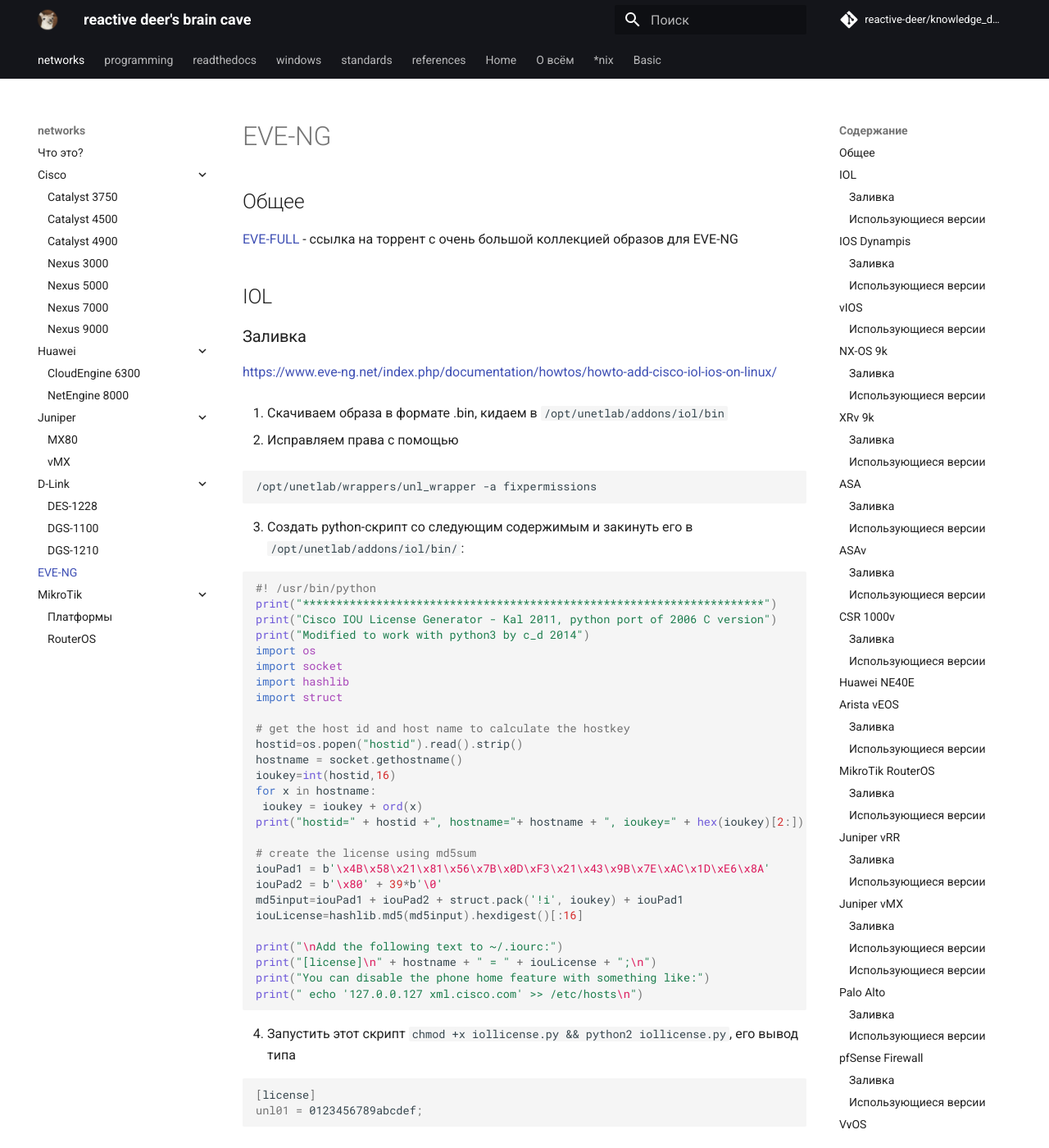
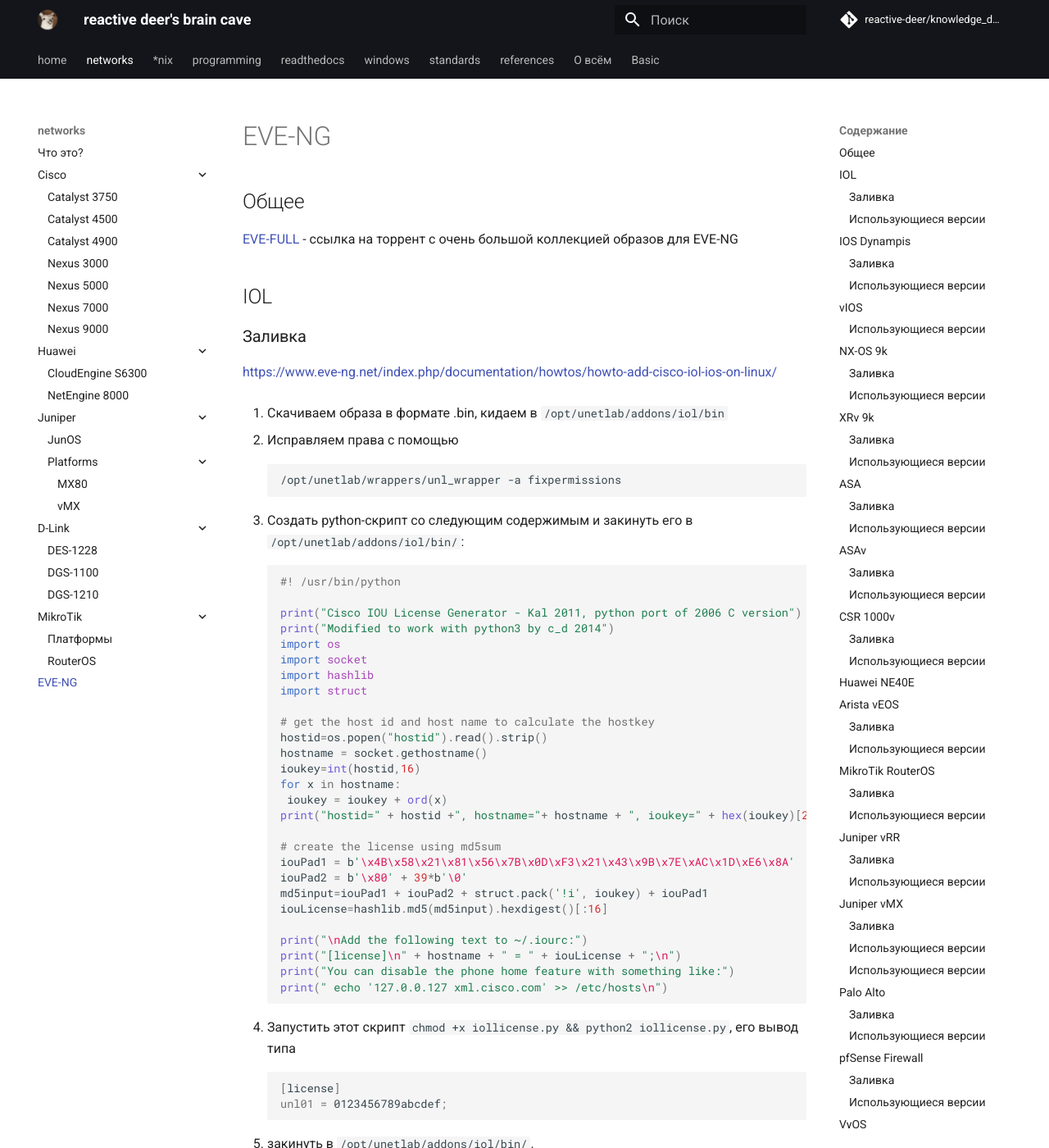
Before and after one commit to icebale-coder/readthedocs, an MkDocs documentation site: the page built from docs/network/labs/eve-ng.md, in a window 1280 px wide and 1400 px high. Shown: the whole window at 82% size. Built offline with MkDocs 1.6.1 and Material for MkDocs 9.7.7, drawn with Linux system fonts in a browser that asks for light colours; comment, search, counter and statistics services are not loaded.

````diff
--- a/docs/network/huawei/cloudengine6300.md
+++ b/docs/network/huawei/cloudengine6300.md
@@ -1,3 +1,3 @@
-title: CloudEngine 6300
+title: CloudEngine S6300
 
-# Huawei CloudEngine 6300
+# Huawei CloudEngine S6300
--- a/docs/network/labs/eve-ng.md
+++ b/docs/network/labs/eve-ng.md
@@ -16,48 +16,48 @@ https://www.eve-ng.net/index.php/documentation/howtos/howto-add-cisco-iol-ios-on
 
 2. Исправляем права с помощью
 
-   ```bash
-   /opt/unetlab/wrappers/unl_wrapper -a fixpermissions
-   ```
+	```bash
+	/opt/unetlab/wrappers/unl_wrapper -a fixpermissions
+	```
 
 3. Создать python-скрипт со следующим содержимым и закинуть его в `/opt/unetlab/addons/iol/bin/`:
 
-   ```python
-   #! /usr/bin/python
-   print("*********************************************************************")
-   print("Cisco IOU License Generator - Kal 2011, python port of 2006 C version")
-   print("Modified to work with python3 by c_d 2014")
-   import os
-   import socket
-   import hashlib
-   import struct
+	```python
+	#! /usr/bin/python
 
-   # get the host id and host name to calculate the hostkey
-   hostid=os.popen("hostid").read().strip()
-   hostname = socket.gethostname()
-   ioukey=int(hostid,16)
-   for x in hostname:
-    ioukey = ioukey + ord(x)
-   print("hostid=" + hostid +", hostname="+ hostname + ", ioukey=" + hex(ioukey)[2:])
+	print("Cisco IOU License Generator - Kal 2011, python port of 2006 C version")
+	print("Modified to work with python3 by c_d 2014")
+	import os
+	import socket
+	import hashlib
+	import struct
 
-   # create the license using md5sum
-   iouPad1 = b'\x4B\x58\x21\x81\x56\x7B\x0D\xF3\x21\x43\x9B\x7E\xAC\x1D\xE6\x8A'
-   iouPad2 = b'\x80' + 39*b'\0'
-   md5input=iouPad1 + iouPad2 + struct.pack('!i', ioukey) + iouPad1
-   iouLicense=hashlib.md5(md5input).hexdigest()[:16]
+	# get the host id and host name to calculate the hostkey
+	hostid=os.popen("hostid").read().strip()
+	hostname = socket.gethostname()
+	ioukey=int(hostid,16)
+	for x in hostname:
+	 ioukey = ioukey + ord(x)
+	print("hostid=" + hostid +", hostname="+ hostname + ", ioukey=" + hex(ioukey)[2:])
 
-   print("\nAdd the following text to ~/.iourc:")
-   print("[license]\n" + hostname + " = " + iouLicense + ";\n")
-   print("You can disable the phone home feature with something like:")
-   print(" echo '127.0.0.127 xml.cisco.com' >> /etc/hosts\n")
-   ```
+	# create the license using md5sum
+	iouPad1 = b'\x4B\x58\x21\x81\x56\x7B\x0D\xF3\x21\x43\x9B\x7E\xAC\x1D\xE6\x8A'
+	iouPad2 = b'\x80' + 39*b'\0'
+	md5input=iouPad1 + iouPad2 + struct.pack('!i', ioukey) + iouPad1
+	iouLicense=hashlib.md5(md5input).hexdigest()[:16]
+
+	print("\nAdd the following text to ~/.iourc:")
+	print("[license]\n" + hostname + " = " + iouLicense + ";\n")
+	print("You can disable the phone home feature with something like:")
+	print(" echo '127.0.0.127 xml.cisco.com' >> /etc/hosts\n")
+	```
 
 4. Запустить этот скрипт `chmod +x iollicense.py && python2 iollicense.py`, его вывод типа
 
-   ```bash
-   [license]
-   unl01 = 0123456789abcdef;
-   ```
+	```bash
+	[license]
+	unl01 = 0123456789abcdef;
+	```
 
 5. закинуть в `/opt/unetlab/addons/iol/bin/`.
 
@@ -122,45 +122,45 @@ https://www.eve-ng.net/index.php/documentation/howtos/howto-add-cisco-nexus-9000
 
 3. Зайти на устройство, отменить POAP - при включении появляется сообщение типа
 
-   ```bash
-   Abort Power On Auto Provisioning [yes - continue with normal setup, skip - bypass password and basic configuration, no - continue with Power On Auto Provisioning] (yes/skip/no)[no] yes
-   ```
+	```bash
+	Abort Power On Auto Provisioning [yes - continue with normal setup, skip - bypass password and basic configuration, no - continue with Power On Auto Provisioning] (yes/skip/no)[no] yes
+	```
 
-   не захотеть применять политику сложности пароля
+	не захотеть применять политику сложности пароля
 
-   ```bash
-   Do you want to enforce secure password standard (yes/no) [y]: no
-   ```
+	```bash
+	Do you want to enforce secure password standard (yes/no) [y]: no
+	```
 
-   вбить учетные данные для admin, отменить `basic configuration dialog (yes/no): no`
+	вбить учетные данные для admin, отменить `basic configuration dialog (yes/no): no`
 
 4. В памяти найти образ системы:
 
-   ```bash
-   switch# dir bootflash:
-          4096    Jan 09 06:45:40 2021  .rpmstore/
-          4096    Jan 09 06:46:09 2021  .swtam/
-          3490    Jan 09 06:48:08 2021  20210109_064743_poap_31927_init.log
+	```bash
+	switch# dir bootflash:
+	       4096    Jan 09 06:45:40 2021  .rpmstore/
+	       4096    Jan 09 06:46:09 2021  .swtam/
+	       3490    Jan 09 06:48:08 2021  20210109_064743_poap_31927_init.log
                                         # Вот он
-    1339749888    Aug 20 16:21:45 2019  nxos.9.2.4.bin
-             0    Jan 09 06:52:35 2021  platform-sdk.cmd
-          4096    Jan 09 06:47:36 2021  scripts/
-          4096    Jan 09 06:48:47 2021  virt_strg_pool_bf_vdc_1/
-          4096    Jan 09 06:46:55 2021  virtual-instance/
-            59    Jan 09 06:46:46 2021  virtual-instance.conf
-   ```
+	 1339749888    Aug 20 16:21:45 2019  nxos.9.2.4.bin
+	          0    Jan 09 06:52:35 2021  platform-sdk.cmd
+	       4096    Jan 09 06:47:36 2021  scripts/
+	       4096    Jan 09 06:48:47 2021  virt_strg_pool_bf_vdc_1/
+	       4096    Jan 09 06:46:55 2021  virtual-instance/
+	         59    Jan 09 06:46:46 2021  virtual-instance.conf
+	```
 
-   задать путь до этого образа для загрузки при старте:
+	задать путь до этого образа для загрузки при старте:
 
-   ```bash
-   switch# conf t
-   Enter configuration commands, one per line. End with CNTL/Z.
-   switch(config)# boot nxos bootflash:nxos.9.2.4.bin
-   Performing image verification and compatibility check, please wait....
-   switch# copy running-config startup-config
-   ```
+	```bash
+	switch# conf t
+	Enter configuration commands, one per line. End with CNTL/Z.
+	switch(config)# boot nxos bootflash:nxos.9.2.4.bin
+	Performing image verification and compatibility check, please wait....
+	switch# copy running-config startup-config
+	```
 
-   При каждом стирании настроек с устройства необходимо повторять процедуру из этого пункта, иначе устройство не сможет найти свой образ системы.
+	При каждом стирании настроек с устройства необходимо повторять процедуру из этого пункта, иначе устройство не сможет найти свой образ системы.
 
 5. Готово емае
 
@@ -218,18 +218,18 @@ https://www.eve-ng.net/index.php/documentation/howtos/howto-add-cisco-asav/
 
 2. Чтобы присутствовала возможность управлять ASAv через telnet необходимо сделать:
 
-   ```bash
-   cd /opt/unetlab/addons/qemu/asav-9101-100/
-   apt update
-   apt install libguestfs-tools
+	```bash
+	cd /opt/unetlab/addons/qemu/asav-9101-100/
+	apt update
+	apt install libguestfs-tools
 
-   guestfish -a virtioa.qcow2
-   run # Подождать окончания выполнения, затем
-   mount /dev/sda2 /
-   touch /use_ttyS0
-   umount /
-   exit
-   ```
+	guestfish -a virtioa.qcow2
+	run # Подождать окончания выполнения, затем
+	mount /dev/sda2 /
+	touch /use_ttyS0
+	umount /
+	exit
+	```
 
 3. Поправить права `/opt/unetlab/wrappers/unl_wrapper -a fixpermissions`
 
@@ -292,10 +292,10 @@ https://www.eve-ng.net/index.php/documentation/howtos/howto-add-mikrotik-cloud-r
 
 3. Создать папку `/opt/unetlab/addons/qemu/mikrotik-X.X.X/`(в соотв с версией RouterOS). Конвертировать .img диск в .qcow2 формат:
 
-   ```bash
-   cd /opt/unetlab/addons/qemu/mikrotik-6.48/
-   mv chr-6.48.img hda.qcow2
-   ```
+	```bash
+	cd /opt/unetlab/addons/qemu/mikrotik-6.48/
+	mv chr-6.48.img hda.qcow2
+	```
 
 4. Поправить права `/opt/unetlab/wrappers/unl_wrapper -a fixpermissions`
 
````
Also changed, not shown: docs/about.md (+3 -1 lines), docs/index.md (+1 -1 lines), docs/network/huawei/netengine8000.md (+80 -78 lines), docs/network/juniper/junos.md (added, +165 -0 lines), docs/.pages, docs/img/junos-hierarchy.png (added), docs/network/.pages, docs/network/juniper/platforms/mx80.md (renamed from docs/network/juniper/mx80.md), docs/network/juniper/platforms/vmx.md (renamed from docs/network/juniper/vmx.md).
